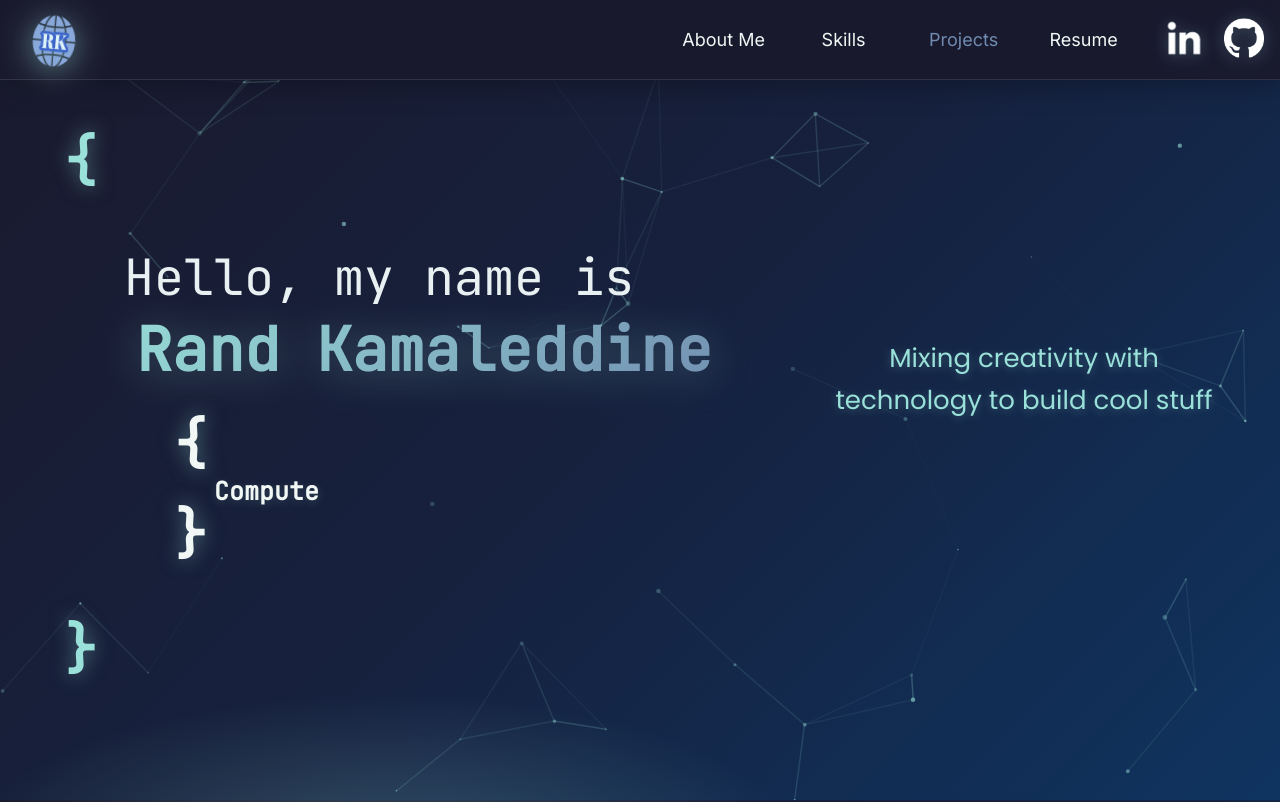
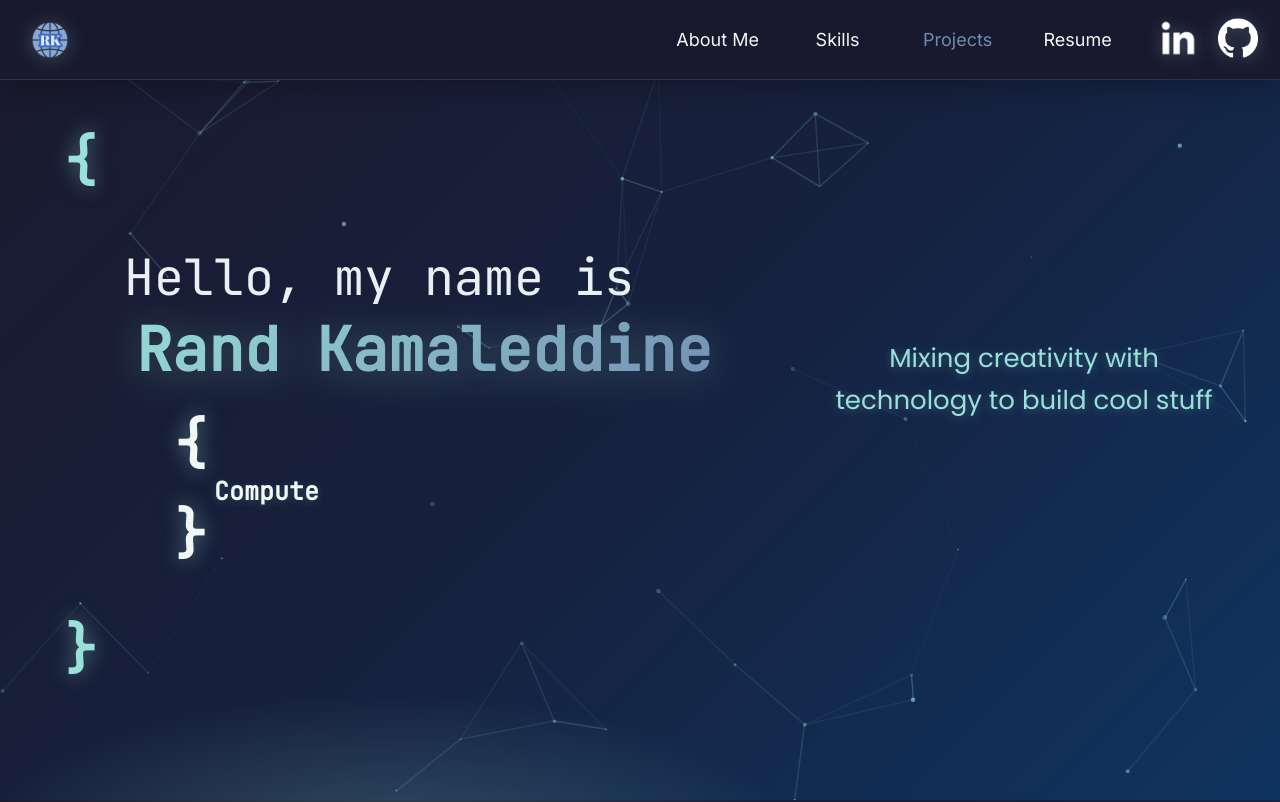
Before and after one commit to randkam/Portfolio-website, a plain HTML site: page index.html in a window 1280 px wide. Shown: the top 802 px of the page. Drawn offline with nearby package versions, Linux system fonts and the light colour scheme.

Commit message:
web update

```diff
--- a/mystyle.css
+++ b/mystyle.css
@@ -499,13 +499,13 @@
 }
 
 .logo {
-  display: flex;
-  justify-content: flex-start;
-  align-items: center;
-  align-content: flex-start;
-  width: 86px;
+  display: block;
   padding: 0px 0px 0px 20px;
-  height: 80px;
+  height: 60px;          /* keep logo from stretching vertically */
+  width: auto;           /* preserve aspect ratio */
+  max-height: 72px;      /* never exceed navbar height */
+  max-width: 86px;       /* keep your current visual size */
+  object-fit: contain;   /* safety: fit inside box without distortion */
   transition: all 0.3s ease;
   cursor: pointer;
   filter: drop-shadow(0 2px 10px rgba(153, 225, 217, 0.3));
```
